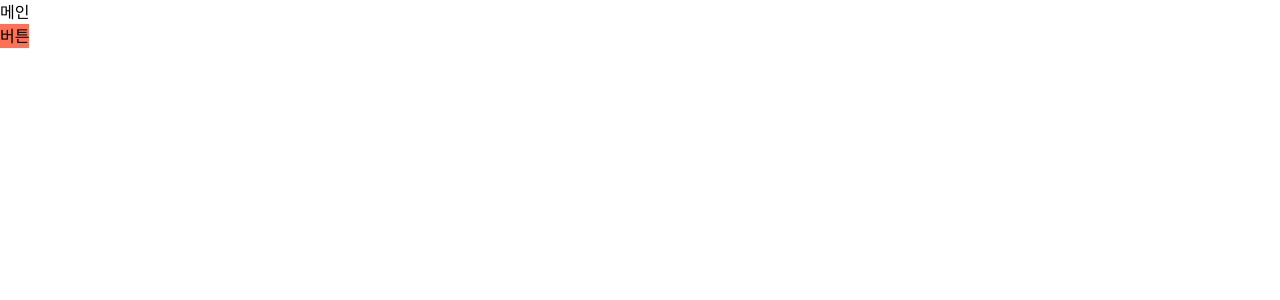
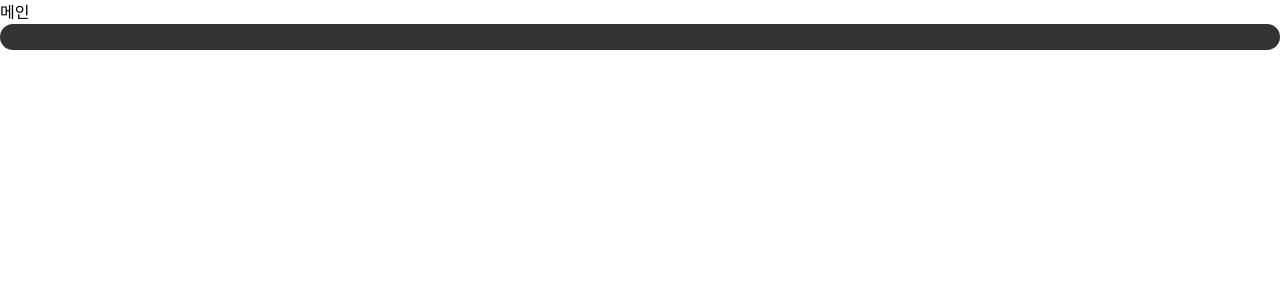
Before and after one commit to dnd-side-project/dnd-8th-7-frontend, a Next.js app: page / in a window 1280 px wide. Shown: the top 300 px of the page. Built offline with nearby package versions, Linux system fonts and the light colour scheme; a web font is replaced by a local one.

Commit message:
feat: 공통 Button 컴포넌트 구현(#3)

```diff
--- a/src/components/Button/index.tsx
+++ b/src/components/Button/index.tsx
@@ -1,5 +1,54 @@
-const Button = () => {
-  return <button className="bg-red">버튼</button>
+import clsx from 'clsx'
+import { PropsWithChildren } from 'react'
+
+export const colorOptions = ['white', 'gray', 'black'] as const
+export const sizeOptions = ['sm', 'md'] as const
+interface Props extends React.ComponentPropsWithoutRef<'button'> {
+  size?: (typeof sizeOptions)[number]
+  color?: (typeof colorOptions)[number]
+  disabled?: boolean
+}
+
+const COLOR_CONFIG = {
+  white: 'bg-white text-gray-300',
+  gray: 'bg-gray-100 text-gray-300',
+  black: 'bg-black text-white',
+}
+
+const SIZE_CONFIG = {
+  sm: 'px-3 py-1 w-fit rounded-sm',
+  md: 'px-8 py-[13px] w-full rounded-lg',
+}
+
+const Button = ({
+  type = 'button',
+  color = 'black',
+  disabled = false,
+  children,
+  size = 'md',
+  ...rest
+}: PropsWithChildren<Props>) => {
+  const { onClick } = rest
+
+  return (
+    <button
+      type={type}
+      onClick={onClick}
+      disabled={!!disabled}
+      className={clsx(
+        'flex',
+        'items-center',
+        'justify-center',
+        COLOR_CONFIG[color],
+        SIZE_CONFIG[size],
+        {
+          'disabled:text-gray-200 disabled:bg-gray-100': color === 'black',
+        },
+      )}
+    >
+      {children}
+    </button>
+  )
 }
 
 export default Button
```
Also changed, not shown: 1 other file (tests, documents, lock files or other folders).
